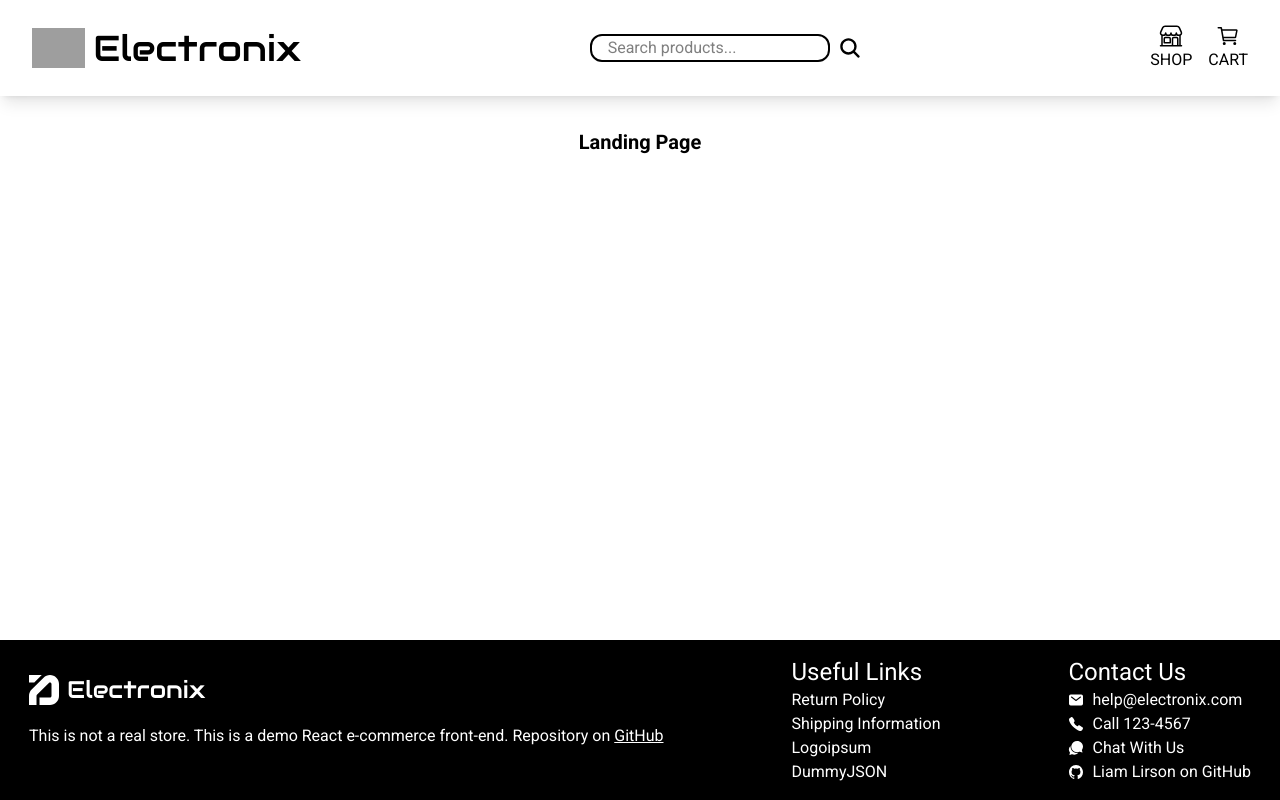
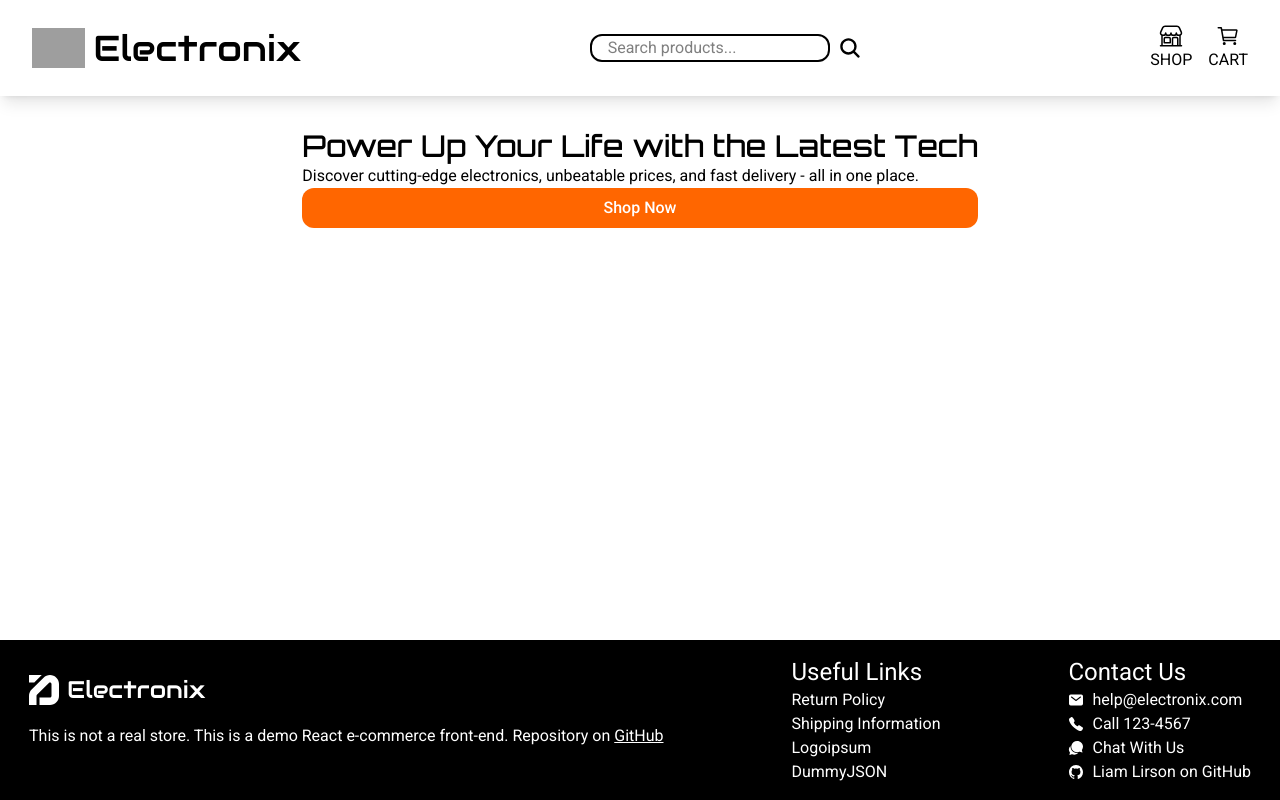
Before and after one commit to Liam-JL/electronix-storefront-refactor, a React (Vite) app: page / in a window 1280 px wide. Built offline with nearby package versions, Linux system fonts and the light colour scheme; grey boxes are pictures that could not be loaded.

Commit message:
Add hero to Landing Page

```diff
--- a/src/pages/Landing.tsx
+++ b/src/pages/Landing.tsx
@@ -1,11 +1,27 @@
+import { Link } from "react-router";
+import { Navigate } from "react-router";
+import Button from "../components/Button";
 function Landing() {
   return (
     <div>
-      <h1 className="font-bold text-xl">Landing Page</h1>
+      <section className="hero">
+        <h1 className="orbitron font-medium">
+          Power Up Your Life with the Latest Tech
+        </h1>
+        <p>
+          Discover cutting-edge electronics, unbeatable prices, and fast
+          delivery - all in one place.
+        </p>
+        <Button
+          title="Shop Now"
+          onPress={() => {
+            console.log("button pressed");
+          }}
+          accessibilityLabel="Go to Shop"
+        />
+      </section>
     </div>
   );
 }
 
 export default Landing;
-
-// className="landing flex justify-center items-center h-screen"
```
